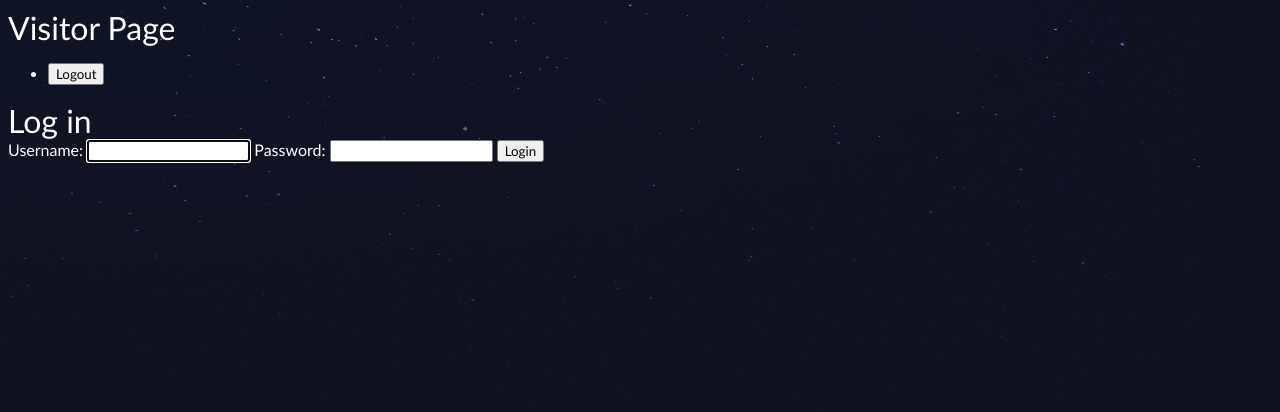
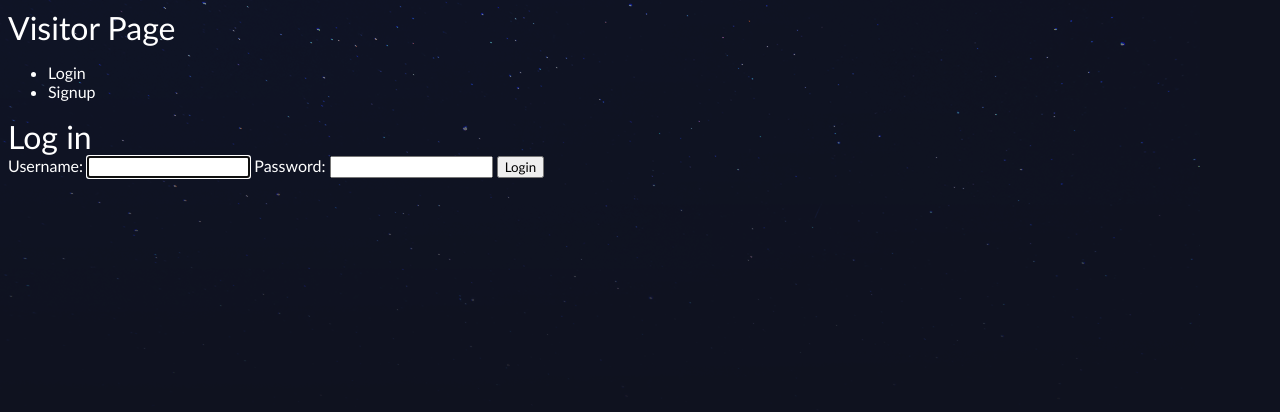
Before and after one commit to usuajiayako/DataScienceWeek9, a Django app: page /accounts/login/ in a window 1280 px wide. Shown: the top 412 px of the page. Run offline with Django 4.2, Linux system fonts and the light colour scheme.

Commit message:
Checking Login status

```diff
--- a/visitor_analysis/visitor_analysis/templates/base_layout.html
+++ b/visitor_analysis/visitor_analysis/templates/base_layout.html
@@ -14,6 +14,7 @@
         <h1><a href="{% url 'visitors:list' %}">Visitor Page</a></h1>
         <nav>
             <ul>
+                {% if user.is_authenticated %}
                 <li>
                     <form class="logout-link" action="{% url 'accounts:logout' %}" method="post">
                         {% csrf_token %}
@@ -21,6 +22,11 @@
 
                     </form>
                 </li>
+                <li><a href="{% url 'visitors:register'%}"></a>Register Visitor</li>
+                {% else %}
+                <li><a href="{% url 'accounts:login'%}">Login</a></li>
+                <li><a href="{% url 'accounts:signup'%}">Signup</a></li>
+                {% endif %}
             </ul>
         </nav>
         {% block content %}
```
Also changed, not shown: visitor_analysis/db.sqlite3.
